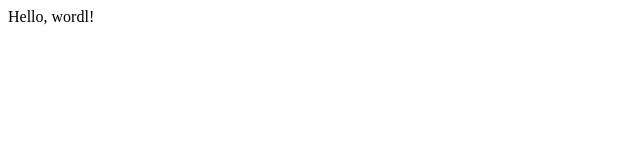
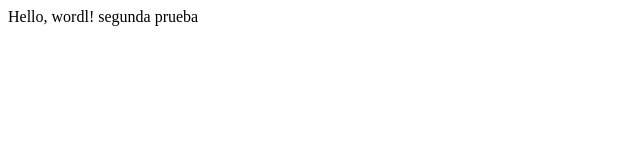
Before and after one commit to IsraelAr31/Microverse_lvl11, a plain HTML site: page index.html in a window 1280 px wide. Shown: the whole page, without its empty margins (0-640 px from the left). Drawn offline with Linux system fonts and the light colour scheme.

Commit message:
agregado prueba

```diff
--- a/index.html
+++ b/index.html
@@ -7,6 +7,6 @@
     <title>Document</title>
 </head>
 <body>
-    Hello, wordl!
+    Hello, wordl! segunda prueba
 </body>
 </html>
```
